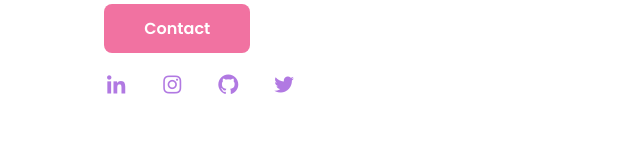
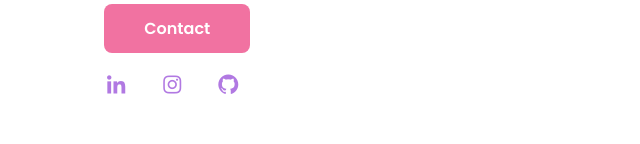
Before and after one commit to ankit55555/Portfolio, a plain HTML site: page index.html in a window 1280 px wide. Shown: the part 656-800 px from the top of the page, 0-640 px from the left. Drawn offline with nearby package versions, Linux system fonts and the light colour scheme; files whose address does not match are found by name.

Commit message:
Twitter html commented

```diff
--- a/index.html
+++ b/index.html
@@ -56,7 +56,7 @@
                         <a href="https://www.instagram.com/not_the_invadour/" class="home__social-icon"><i class="bx bxl-instagram"></i></a>
 
                         <a href="https://github.com/ankit55555" class="home__social-icon"><i class='bx bxl-github' ></i></a>
-                        <a href="https://github.com/ankit55555" class="home__social-icon"><i class='bx bxl-twitter' ></i></a>
+                        <!-- <a href="https://github.com/ankit55555" class="home__social-icon"><i class='bx bxl-twitter' ></i></a> -->
                     </div>
                 </div>
 
```
